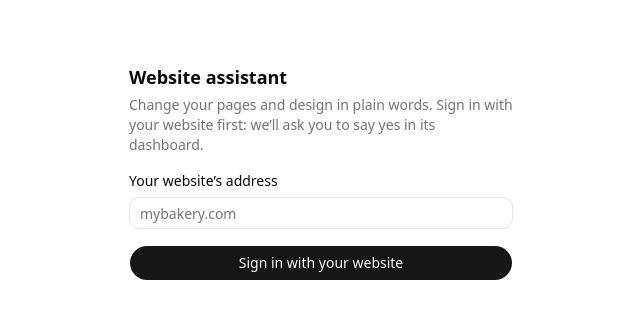
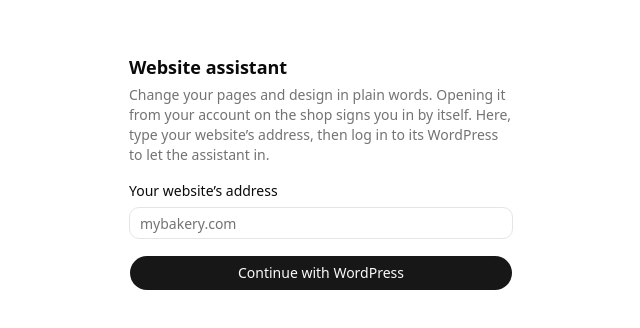
Before and after one commit to hamchowderr/waas-provisioning-api, a Next.js app in the folder agent/panel/: page / in a window 1280 px wide. Shown: the part 228-556 px from the top of the page, without its empty margins (319-959 px from the left). Built offline with nearby package versions, Linux system fonts and the light colour scheme; no server answers.

Commit message:
Website assistant: say plainly that signing in means logging in to WordPress (waas-api-7w2.2)
Co-Authored-By: Claude Opus 5.5 <noreply@anthropic.com>
Claude-Session: https://claude.ai/code/session_01E4t4ve2eSChGfdAjpbM6xe

```diff
--- a/agent/panel/src/app/from-shop/route.ts
+++ b/agent/panel/src/app/from-shop/route.ts
@@ -4,6 +4,6 @@ import { startShopSignIn } from '@/lib/site-session';
 export async function GET(request: Request) {
   const url = new URL(request.url);
   const next = await startShopSignIn(url.searchParams.get('shop') ?? '');
-  if (!next) return Response.redirect(new URL(`/?error=${encodeURIComponent('That shop can’t sign you in here. Sign in with your website instead.')}`, url), 303);
+  if (!next) return Response.redirect(new URL(`/?error=${encodeURIComponent('That shop can’t sign you in here. Type your website’s address instead.')}`, url), 303);
   return Response.redirect(next, 303);
 }
--- a/agent/panel/src/app/sign-in.tsx
+++ b/agent/panel/src/app/sign-in.tsx
@@ -11,7 +11,7 @@ export function SignIn({ site, error }: { site?: string; error?: string }) {
         <div className="flex flex-col gap-1">
           <h1 className="text-lg font-semibold">Website assistant</h1>
           <p className="text-sm text-muted-foreground">
-            Change your pages and design in plain words. Sign in with your website first: we’ll ask you to say yes in its dashboard.
+            Change your pages and design in plain words. Opening it from your account on the shop signs you in by itself. Here, type your website’s address, then log in to its WordPress to let the assistant in.
           </p>
         </div>
         <label className="flex flex-col gap-1.5 text-sm font-medium">
@@ -19,7 +19,7 @@ export function SignIn({ site, error }: { site?: string; error?: string }) {
           <Input name="site" defaultValue={site} placeholder="mybakery.com" autoComplete="url" required />
         </label>
         {error ? <p className="text-sm text-destructive">{MESSAGES[error] ?? error}</p> : null}
-        <Button type="submit">Sign in with your website</Button>
+        <Button type="submit">Continue with WordPress</Button>
       </form>
     </main>
   );
```
Also changed, not shown: 1 other file (tests, documents, lock files or other folders).
